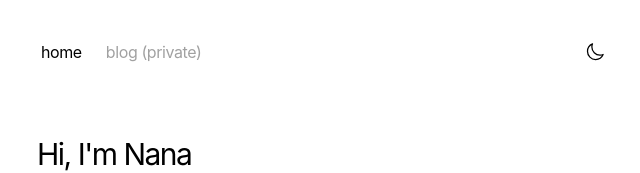
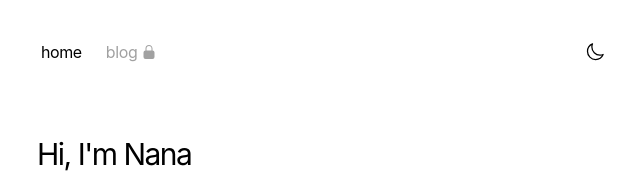
Before and after one commit to asanteanana/portv, a Next.js app: page / in a window 1280 px wide. Shown: the top 173 px of the page, without its empty margins (315-955 px from the left). Built offline with nearby package versions, Linux system fonts and the light colour scheme.

Commit message:
Replace (private) text with lock icon in navigation

```diff
--- a/app/components/nav.tsx
+++ b/app/components/nav.tsx
@@ -6,7 +6,7 @@ const navItems = {
     name: 'home',
   },
   '/blog': {
-    name: 'blog (private)',
+    name: 'blog',
     disabled: true
   },
 }
@@ -24,8 +24,16 @@ export function Navbar() {
               return (
                 <div key={path}>
                   {navItems[path].disabled ? (
-                    <span className="transition-all text-neutral-400 dark:text-neutral-500 flex align-middle relative py-1 px-2 m-1 cursor-not-allowed">
+                    <span className="transition-all text-neutral-400 dark:text-neutral-500 flex items-center gap-1 relative py-1 px-2 m-1 cursor-not-allowed">
                       {name}
+                      <svg
+                        xmlns="http://www.w3.org/2000/svg"
+                        viewBox="0 0 24 24"
+                        fill="currentColor"
+                        className="w-4 h-4"
+                      >
+                        <path fillRule="evenodd" d="M12 1.5a5.25 5.25 0 00-5.25 5.25v3a3 3 0 00-3 3v6.75a3 3 0 003 3h10.5a3 3 0 003-3v-6.75a3 3 0 00-3-3v-3c0-2.9-2.35-5.25-5.25-5.25zm3.75 8.25v-3a3.75 3.75 0 10-7.5 0v3h7.5z" clipRule="evenodd" />
+                      </svg>
                     </span>
                   ) : (
                     <Link
```
